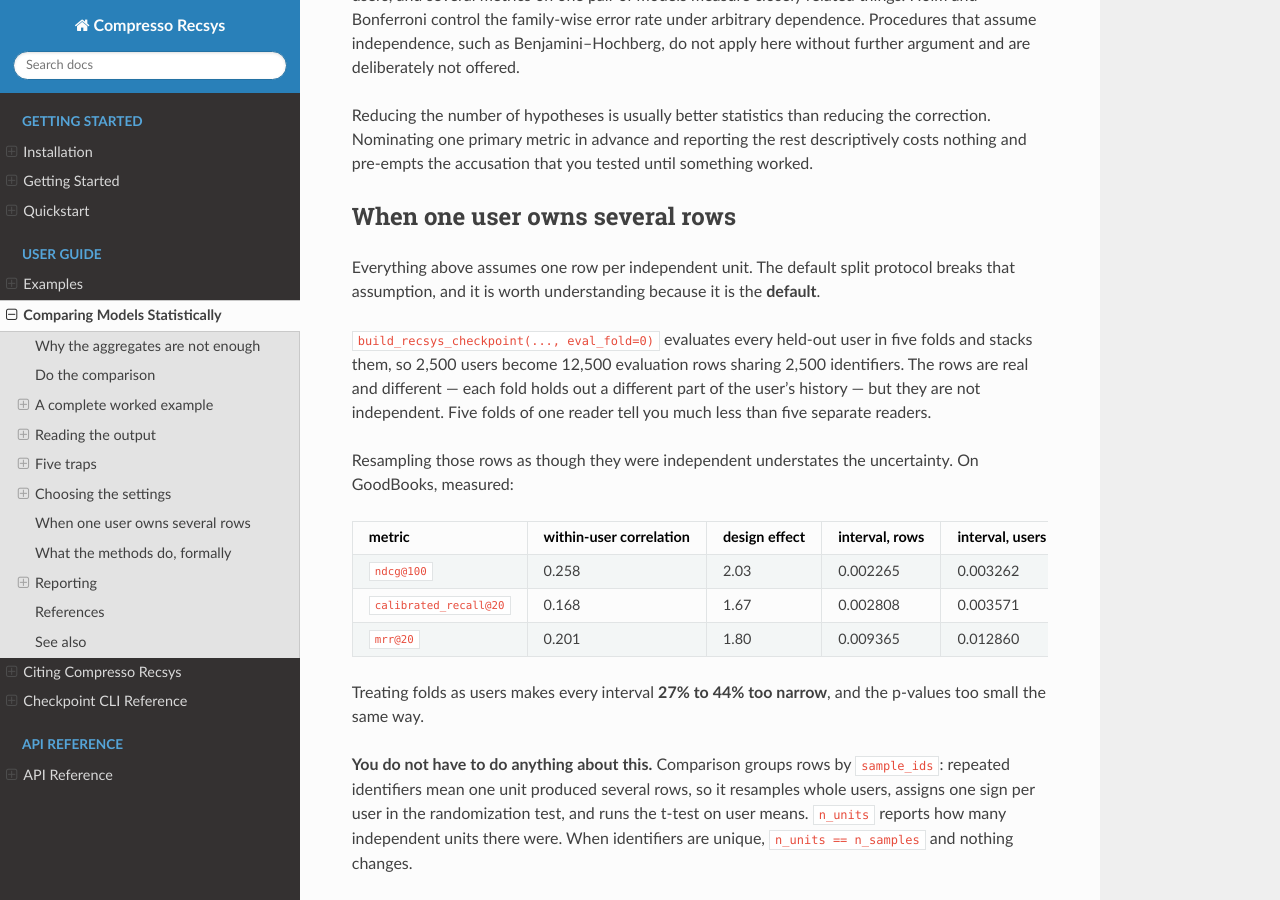
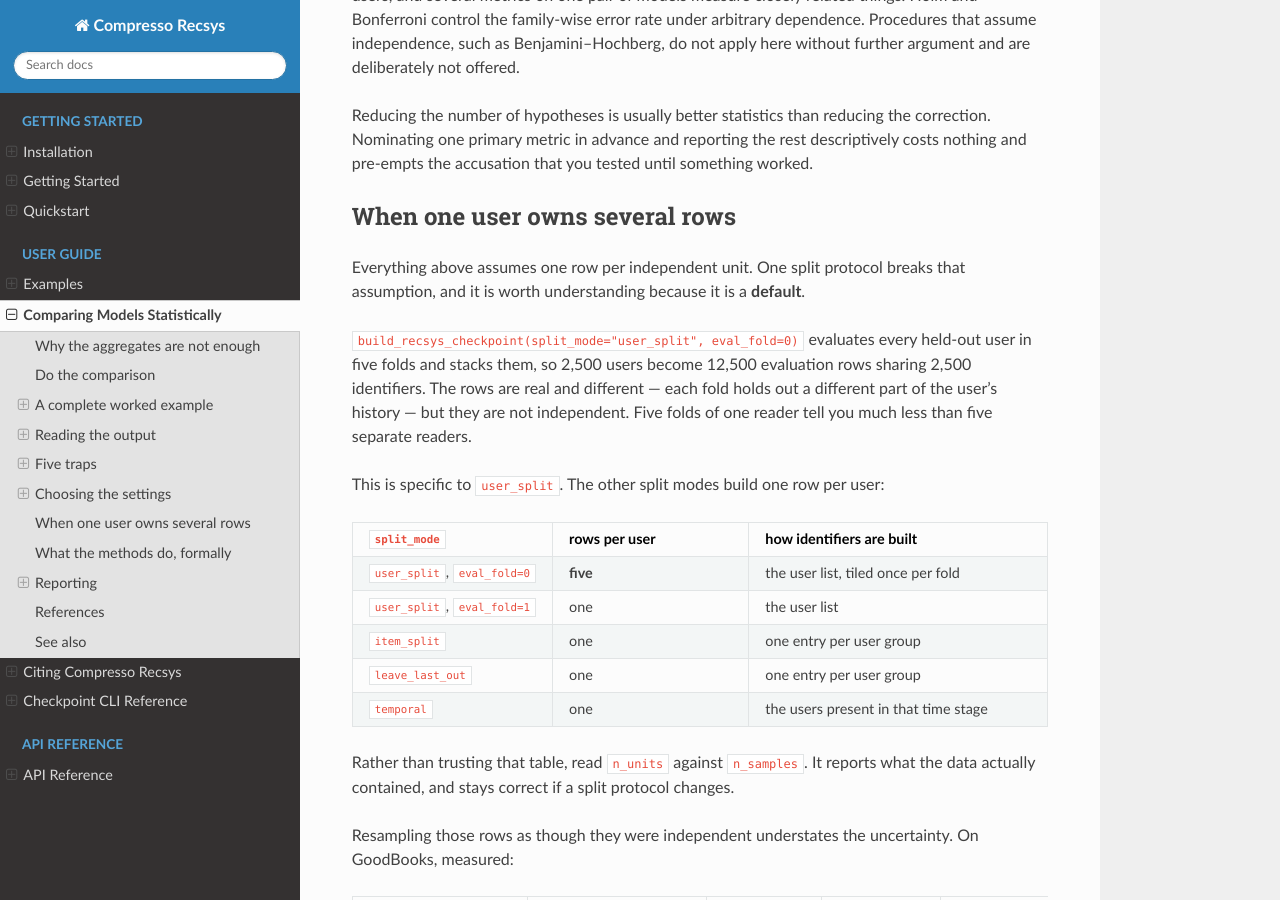
Before and after one commit to zombak79/compresso-recsys, a Sphinx documentation site: the page built from docs/source/statistical-comparison.rst, in a window 1280 px wide and 900 px high, scrolled down 12854 px. Built offline with Sphinx 7.4.7 and the Read the Docs theme 3.1.0, drawn with Linux system fonts in a browser that asks for light colours.

Commit message:
Say which split modes give a user more than one row
The repeated-rows section read as though every default split stacked folds. Only
user_split does, and only at eval_fold=0: item_split and leave_last_out build
one entry per user group, and temporal builds one row per user per time stage.
A reader on any of those was being warned about a problem they did not have.

The table lists all five cases, and then tells the reader not to rely on it.
n_units against n_samples reports what the data actually contained, which stays
correct if a protocol changes and the table goes stale.

```diff
--- a/docs/source/statistical-comparison.rst
+++ b/docs/source/statistical-comparison.rst
@@ -679,15 +679,46 @@ something worked.
 When one user owns several rows
 -------------------------------
 
-Everything above assumes one row per independent unit. The default split
-protocol breaks that assumption, and it is worth understanding because it is
-the **default**.
+Everything above assumes one row per independent unit. One split protocol
+breaks that assumption, and it is worth understanding because it is a
+**default**.
 
-``build_recsys_checkpoint(..., eval_fold=0)`` evaluates every held-out user in
-five folds and stacks them, so 2,500 users become 12,500 evaluation rows sharing
-2,500 identifiers. The rows are real and different — each fold holds out a
-different part of the user's history — but they are not independent. Five folds
-of one reader tell you much less than five separate readers.
+``build_recsys_checkpoint(split_mode="user_split", eval_fold=0)`` evaluates every
+held-out user in five folds and stacks them, so 2,500 users become 12,500
+evaluation rows sharing 2,500 identifiers. The rows are real and different —
+each fold holds out a different part of the user's history — but they are not
+independent. Five folds of one reader tell you much less than five separate
+readers.
+
+This is specific to ``user_split``. The other split modes build one row per
+user:
+
+.. list-table::
+   :header-rows: 1
+   :widths: 26 30 44
+
+   * - ``split_mode``
+     - rows per user
+     - how identifiers are built
+   * - ``user_split``, ``eval_fold=0``
+     - **five**
+     - the user list, tiled once per fold
+   * - ``user_split``, ``eval_fold=1``
+     - one
+     - the user list
+   * - ``item_split``
+     - one
+     - one entry per user group
+   * - ``leave_last_out``
+     - one
+     - one entry per user group
+   * - ``temporal``
+     - one
+     - the users present in that time stage
+
+Rather than trusting that table, read ``n_units`` against ``n_samples``. It
+reports what the data actually contained, and stays correct if a split protocol
+changes.
 
 Resampling those rows as though they were independent understates the
 uncertainty. On GoodBooks, measured:
```
